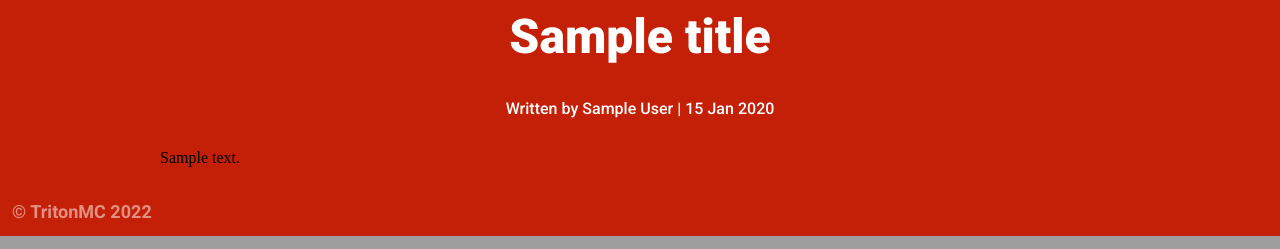
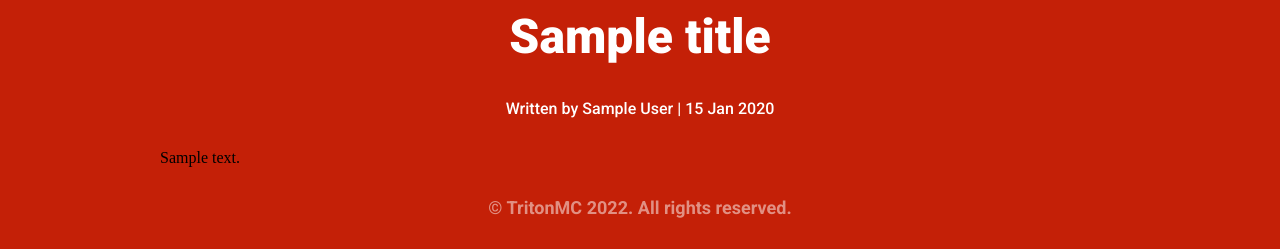
Before and after one commit to craigcontreras/triton-stats, a Node project: template src/_includes/layouts/post.ejs in a window 1280 px wide. Shown: the part 1031-1280 px from the top of the page. Run offline with Node 20 templates, Linux system fonts and the light colour scheme; the template is opened without the code that fills it: most values are stand-ins (such as "Sample title", 1, 10 or a date in 2020).

Commit message:
beautified a couple of things

```diff
--- a/build/public/css/global.css
+++ b/build/public/css/global.css
@@ -1 +1 @@
-body{margin:0;padding:0;background-color:#c42007}a,button,h1,h2,h3,p,span{font-family:Roboto,Fallback,sans-serif;color:#fff;letter-spacing:.001em;line-height:1em}.hidden{display:none}.not-visible{visibility:hidden}footer{opacity:50%;font-size:12px;margin:1em;margin-top:3em}.transition-1{position:fixed;top:0;left:0;right:0;bottom:0;z-index:100;background-color:#b71e07;opacity:0;pointer-events:none;transition:.5s ease-out}.transition-1.is-active{opacity:100%;pointer-events:all}@keyframes blur{0%{filter:blur(0)}100%{filter:blur(5px)}}@keyframes fadeIn{0%{opacity:0}100%{opacity:100%}}
+body{margin:0;padding:0;background-color:#c42007}a,button,h1,h2,h3,p,span{font-family:Roboto,Fallback,sans-serif;color:#fff;letter-spacing:.001em;line-height:1em}.hidden{display:none}.not-visible{visibility:hidden}footer{opacity:50%;font-size:12px;margin:2rem 0;text-align:center}.transition-1{position:fixed;top:0;left:0;right:0;bottom:0;z-index:100;background-color:#b71e07;opacity:0;pointer-events:none;transition:.5s ease-out}.transition-1.is-active{opacity:100%;pointer-events:all}@keyframes blur{0%{filter:blur(0)}100%{filter:blur(5px)}}@keyframes fadeIn{0%{opacity:0}100%{opacity:100%}}
--- a/build/public/css/post.css
+++ b/build/public/css/post.css
@@ -1 +1 @@
-body{margin:0;padding:0;background-color:#c42007}a,button,h1,h2,h3,p,span{font-family:Roboto,Fallback,sans-serif;color:#fff;letter-spacing:.001em;line-height:1em}.hidden{display:none}.not-visible{visibility:hidden}footer{opacity:50%;font-size:12px;margin:1em;margin-top:3em}.transition-1{position:fixed;top:0;left:0;right:0;bottom:0;z-index:100;background-color:#b71e07;opacity:0;pointer-events:none;transition:.5s ease-out}.transition-1.is-active{opacity:100%;pointer-events:all}@keyframes blur{0%{filter:blur(0)}100%{filter:blur(5px)}}@keyframes fadeIn{0%{opacity:0}100%{opacity:100%}}img{max-width:100%;max-height:100%;min-width:100%;min-height:100%}h1{text-align:center;font-size:3em;font-weight:900}h3{font-size:2em}span{display:block;text-align:center;margin-bottom:2em}main{height:100%;max-height:100%;min-height:100%}article{margin-top:5em;margin-left:auto;margin-right:auto;width:75%}p{font-size:1.5em}
+body{margin:0;padding:0;background-color:#c42007}a,button,h1,h2,h3,p,span{font-family:Roboto,Fallback,sans-serif;color:#fff;letter-spacing:.001em;line-height:1em}.hidden{display:none}.not-visible{visibility:hidden}footer{opacity:50%;font-size:12px;margin:2rem 0;text-align:center}.transition-1{position:fixed;top:0;left:0;right:0;bottom:0;z-index:100;background-color:#b71e07;opacity:0;pointer-events:none;transition:.5s ease-out}.transition-1.is-active{opacity:100%;pointer-events:all}@keyframes blur{0%{filter:blur(0)}100%{filter:blur(5px)}}@keyframes fadeIn{0%{opacity:0}100%{opacity:100%}}img{max-width:100%;max-height:100%;min-width:100%;min-height:100%}h1{text-align:center;font-size:3em;font-weight:900}h3{font-size:2em}span{display:block;text-align:center;margin-bottom:2em}main{height:100%;max-height:100%;min-height:100%}article{margin-top:5em;margin-left:auto;margin-right:auto;width:75%}p{font-size:1.5em}
--- a/src/_includes/layouts/partials/footer.ejs
+++ b/src/_includes/layouts/partials/footer.ejs
@@ -1,4 +1,4 @@
 <footer>
-    <h2>&copy; TritonMC 2022</h2>
+    <h2>&copy; TritonMC 2022. All rights reserved.</h2>
     <a href="https://craftlist.org" style="display: none;"></a>
 </footer>
--- a/src/_includes/sass/global.scss
+++ b/src/_includes/sass/global.scss
@@ -25,8 +25,8 @@ h1, h2, h3, button, p, a, span {
 footer {
     opacity: 50%;
     font-size: 12px;
-    margin: 1em;
-    margin-top: 3em;
+    margin: 2rem 0;
+    text-align: center;
 }
 
 .transition-1 {
--- a/src/_includes/sass/index.scss
+++ b/src/_includes/sass/index.scss
@@ -16,6 +16,7 @@
 }
 
 .post {
+    padding: 2em;
     display: flex;
     flex-direction: row;
     gap: 1rem;
@@ -23,8 +24,7 @@
     img {
         max-width: 50%;
         max-height: 50%;
-        border-top-right-radius: 1em;
-        border-bottom-right-radius: 1em;
+        border-radius: 1em;
     }
 
     #date {
--- a/src/public/css/global.css
+++ b/src/public/css/global.css
@@ -1 +1 @@
-body{margin:0;padding:0;background-color:#c42007}a,button,h1,h2,h3,p,span{font-family:Roboto,Fallback,sans-serif;color:#fff;letter-spacing:.001em;line-height:1em}.hidden{display:none}.not-visible{visibility:hidden}footer{opacity:50%;font-size:12px;margin:1em;margin-top:3em}.transition-1{position:fixed;top:0;left:0;right:0;bottom:0;z-index:100;background-color:#b71e07;opacity:0;pointer-events:none;transition:.5s ease-out}.transition-1.is-active{opacity:100%;pointer-events:all}@keyframes blur{0%{filter:blur(0)}100%{filter:blur(5px)}}@keyframes fadeIn{0%{opacity:0}100%{opacity:100%}}
+body{margin:0;padding:0;background-color:#c42007}a,button,h1,h2,h3,p,span{font-family:Roboto,Fallback,sans-serif;color:#fff;letter-spacing:.001em;line-height:1em}.hidden{display:none}.not-visible{visibility:hidden}footer{opacity:50%;font-size:12px;margin:2rem 0;text-align:center}.transition-1{position:fixed;top:0;left:0;right:0;bottom:0;z-index:100;background-color:#b71e07;opacity:0;pointer-events:none;transition:.5s ease-out}.transition-1.is-active{opacity:100%;pointer-events:all}@keyframes blur{0%{filter:blur(0)}100%{filter:blur(5px)}}@keyframes fadeIn{0%{opacity:0}100%{opacity:100%}}
--- a/src/public/css/post.css
+++ b/src/public/css/post.css
@@ -1 +1 @@
-body{margin:0;padding:0;background-color:#c42007}a,button,h1,h2,h3,p,span{font-family:Roboto,Fallback,sans-serif;color:#fff;letter-spacing:.001em;line-height:1em}.hidden{display:none}.not-visible{visibility:hidden}footer{opacity:50%;font-size:12px;margin:1em;margin-top:3em}.transition-1{position:fixed;top:0;left:0;right:0;bottom:0;z-index:100;background-color:#b71e07;opacity:0;pointer-events:none;transition:.5s ease-out}.transition-1.is-active{opacity:100%;pointer-events:all}@keyframes blur{0%{filter:blur(0)}100%{filter:blur(5px)}}@keyframes fadeIn{0%{opacity:0}100%{opacity:100%}}img{max-width:100%;max-height:100%;min-width:100%;min-height:100%}h1{text-align:center;font-size:3em;font-weight:900}h3{font-size:2em}span{display:block;text-align:center;margin-bottom:2em}main{height:100%;max-height:100%;min-height:100%}article{margin-top:5em;margin-left:auto;margin-right:auto;width:75%}p{font-size:1.5em}
+body{margin:0;padding:0;background-color:#c42007}a,button,h1,h2,h3,p,span{font-family:Roboto,Fallback,sans-serif;color:#fff;letter-spacing:.001em;line-height:1em}.hidden{display:none}.not-visible{visibility:hidden}footer{opacity:50%;font-size:12px;margin:2rem 0;text-align:center}.transition-1{position:fixed;top:0;left:0;right:0;bottom:0;z-index:100;background-color:#b71e07;opacity:0;pointer-events:none;transition:.5s ease-out}.transition-1.is-active{opacity:100%;pointer-events:all}@keyframes blur{0%{filter:blur(0)}100%{filter:blur(5px)}}@keyframes fadeIn{0%{opacity:0}100%{opacity:100%}}img{max-width:100%;max-height:100%;min-width:100%;min-height:100%}h1{text-align:center;font-size:3em;font-weight:900}h3{font-size:2em}span{display:block;text-align:center;margin-bottom:2em}main{height:100%;max-height:100%;min-height:100%}article{margin-top:5em;margin-left:auto;margin-right:auto;width:75%}p{font-size:1.5em}
```
Also changed, not shown: build/public/css/index.css (+1 -1 lines), src/public/css/index.css (+1 -1 lines), 7 other files.
